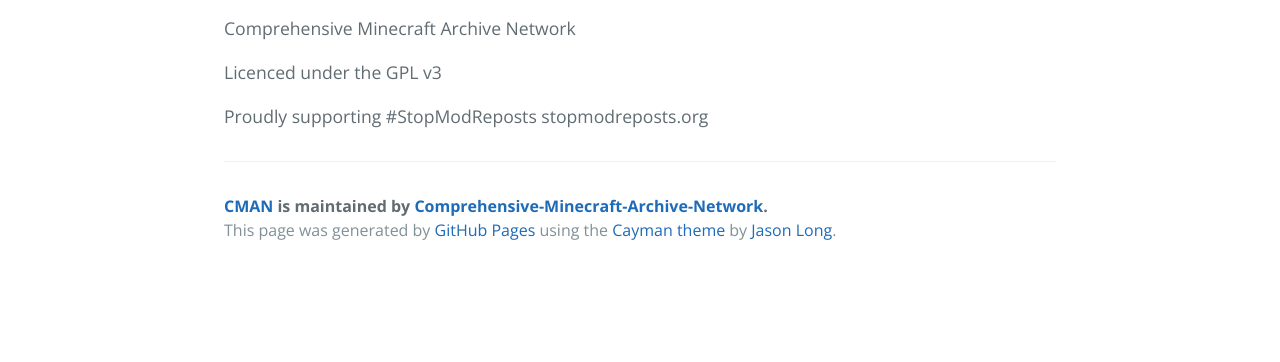
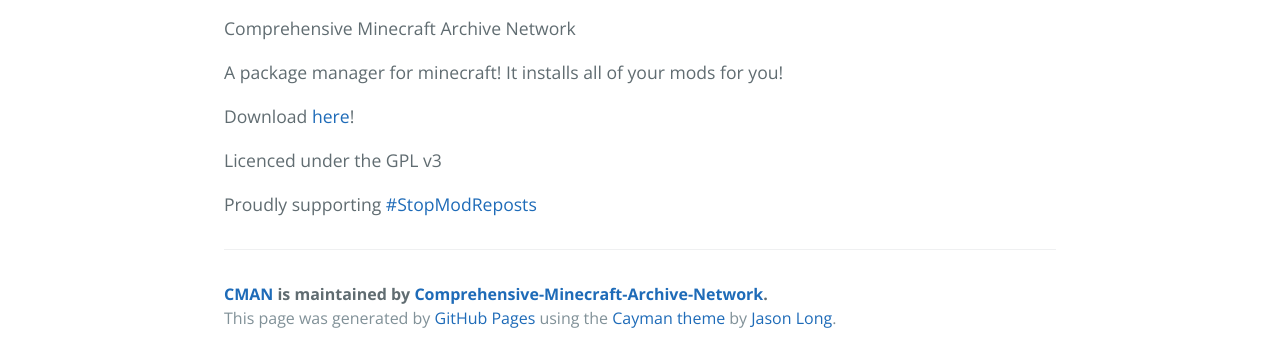
Before and after one commit to mcdelta-project/mcdelta-python, a plain HTML site: page index.html in a window 1280 px wide. Shown: the part 470-832 px from the top of the page. Before the commit the page ends 800 px from the top, so only its background shows below. Drawn offline with nearby package versions, Linux system fonts and the light colour scheme.

Commit message:
Update index.html

```diff
--- a/index.html
+++ b/index.html
@@ -24,9 +24,13 @@
 
 <p>Comprehensive Minecraft Archive Network</p>
 
+<p>A package manager for minecraft! It installs all of your mods for you!</p>
+
+<p>Download <a href="https://github.com/Comprehensive-Minecraft-Archive-Network/CMAN-Python/releases/latest">here</a>!</p>
+
 <p>Licenced under the GPL v3</p>
 
-<p>Proudly supporting #StopModReposts stopmodreposts.org</p>
+<p>Proudly supporting <a href="stopmodreposts.org">#StopModReposts</a></p>
 
       <footer class="site-footer">
         <span class="site-footer-owner"><a href="https://github.com/Comprehensive-Minecraft-Archive-Network/CMAN-Python">CMAN</a> is maintained by <a href="https://github.com/Comprehensive-Minecraft-Archive-Network">Comprehensive-Minecraft-Archive-Network</a>.</span>
```
